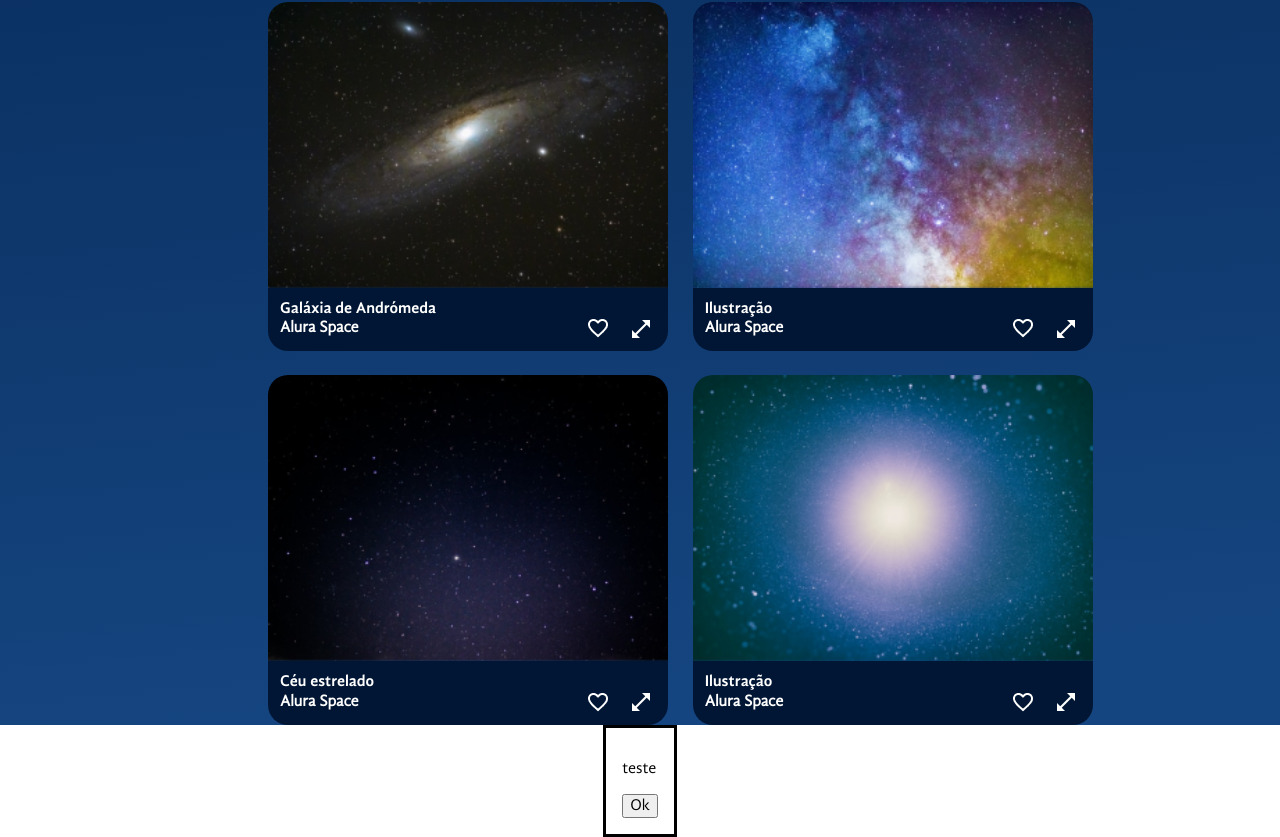
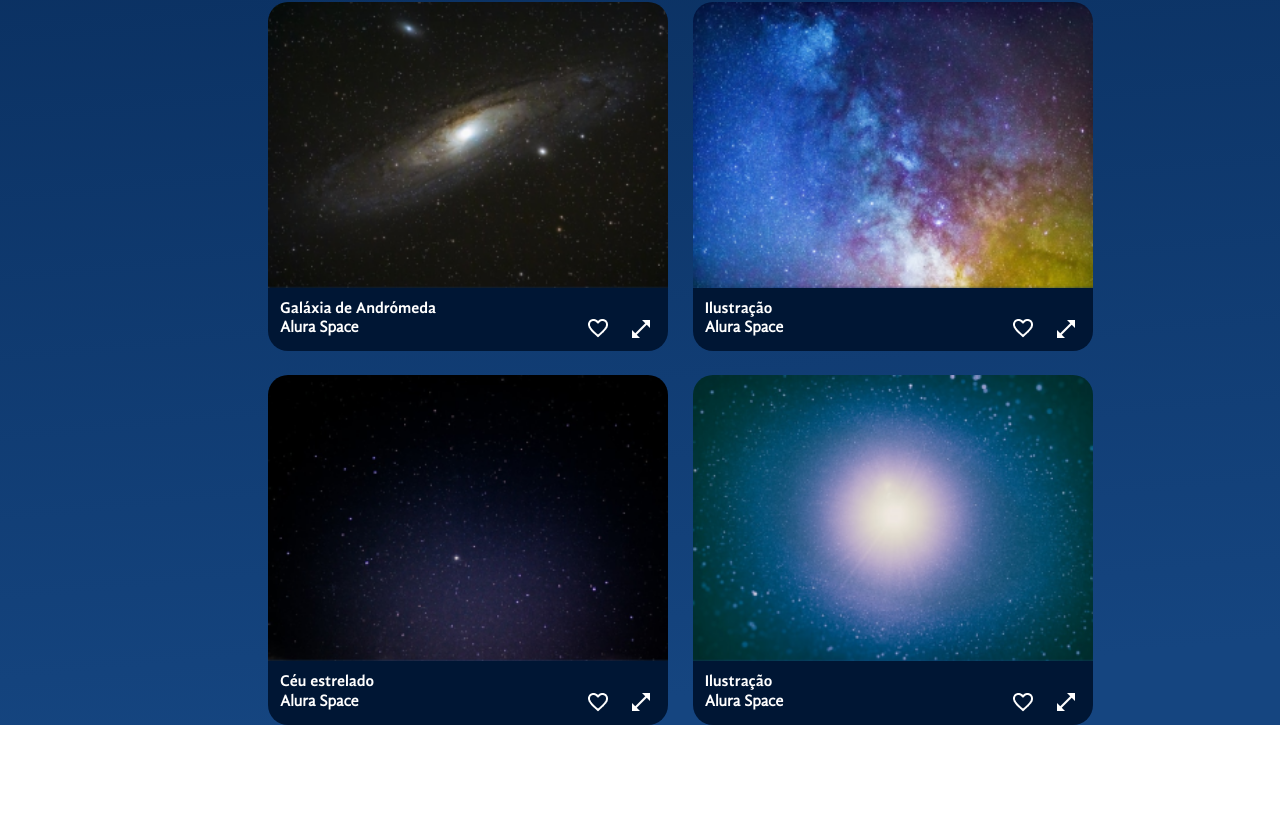
Before and after one commit to Lucassevero06/space-app, a React (Vite) app: page / in a window 1280 px wide. Shown: the part 1808-2645 px from the top of the page. After the commit the page ends 2533 px from the top, so only its background shows below. Built offline with nearby package versions, Linux system fonts and the light colour scheme.

Commit message:
exibindo um modal quando alguma imagem é clicada

```diff
--- a/src/App.jsx
+++ b/src/App.jsx
@@ -36,6 +36,8 @@
 
   const [fotosDaGaleria, setFotosDaGaleria] = useState(fotos);
 
+  const [fotoSelecionada, setFotoSelecionada] = useState(null);
+
   return (
     <FundoGradiente>
       <EstilosGlobais/>
@@ -49,14 +51,15 @@
           <BarraLateral/>
           <ConteudoGaleria>
             <Banner texto="fotos do espaço!" backgroundImage={bannerBackground}/>
-            <Galeria fotos={fotosDaGaleria}/>
+            <Galeria
+              aoFotoSelecionada={foto => setFotoSelecionada(foto)} fotos={fotosDaGaleria}/>
           </ConteudoGaleria>
 
         </MainContainer>
 
       </AppContainer>
 
-      <ModalZoom/>
+      <ModalZoom foto={fotoSelecionada}/>
 
     </FundoGradiente>
   )
--- a/src/componentes/Galeria/Galeria.jsx
+++ b/src/componentes/Galeria/Galeria.jsx
@@ -20,7 +20,7 @@
     gap: 24px;
 `
 
-const Galeria = ({ fotos = [] }) => {
+const Galeria = ({ fotos = [], aoFotoSelecionada }) => {
     return (
         <>
             <Tags />
@@ -29,6 +29,7 @@
                     <Titulo>Navegue pela galeria</Titulo>
                     <ImagensContainer>
                         {fotos.map(foto => <Imagem
+                            aoZoomSolicitado={aoFotoSelecionada}
                             key={foto.id}
                             foto={foto} />)
                         }
--- a/src/componentes/Galeria/Imagem/Imagem.jsx
+++ b/src/componentes/Galeria/Imagem/Imagem.jsx
@@ -36,7 +36,7 @@
     align-items: center;
 `
 
-const Imagem = ({ foto, expandida = false }) => {
+const Imagem = ({ foto, expandida = false, aoZoomSolicitado }) => {
     return (<Figure $expandida={expandida} id={`foto-${foto.id}`}>
         <img src={foto.path} alt={foto.alt} />
         <figcaption>
@@ -46,7 +46,7 @@
                 <BotaoIcone>
                     <img src="/icones/favorito.png" alt="Icone de favorito" />
                 </BotaoIcone>
-                {!expandida && <BotaoIcone aria-hidden={expandida}>
+                {!expandida && <BotaoIcone aria-hidden={expandida} onClick={() => aoZoomSolicitado(foto)}>
                     <img src="/icones/expandir.png" alt="Icone de expandir" />
                 </BotaoIcone>}
             </Rodape>
--- a/src/componentes/ModalZoom/ModalZoom.jsx
+++ b/src/componentes/ModalZoom/ModalZoom.jsx
@@ -1,10 +1,10 @@
 
 
-const ModalZoom = () => {
+const ModalZoom = ({ foto }) => {
   return (
     <>
-        <dialog open>
-            <p>teste</p>
+        <dialog open={!!foto}>
+            <p>Teste Modal</p>
             <form action="dialog">
                 <button>Ok</button>
             </form>
```
